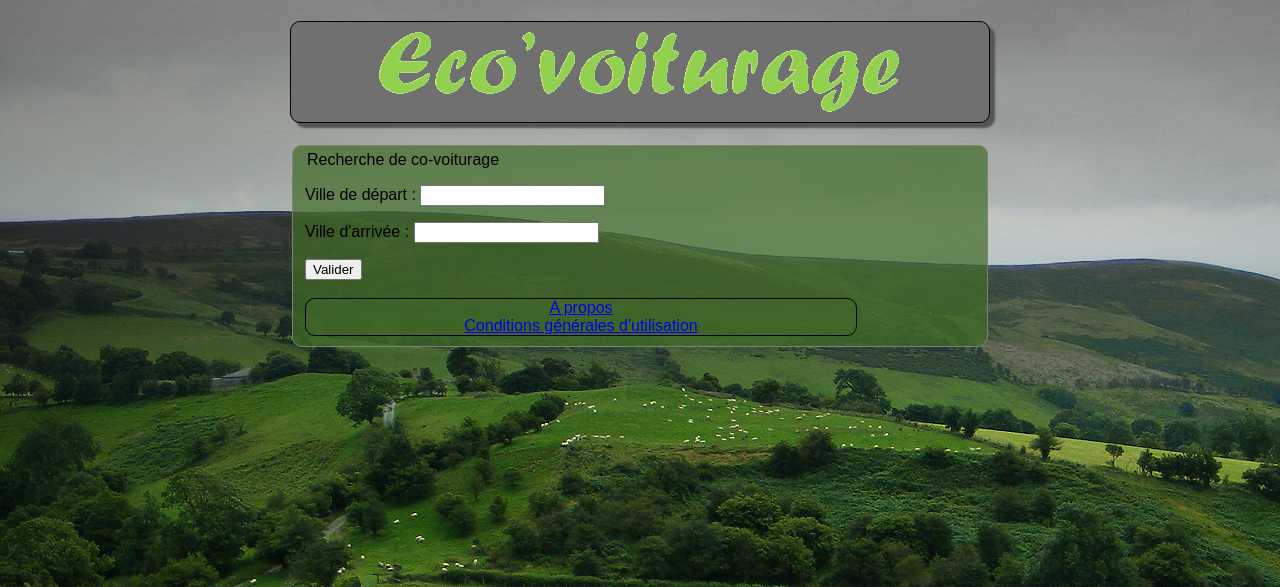
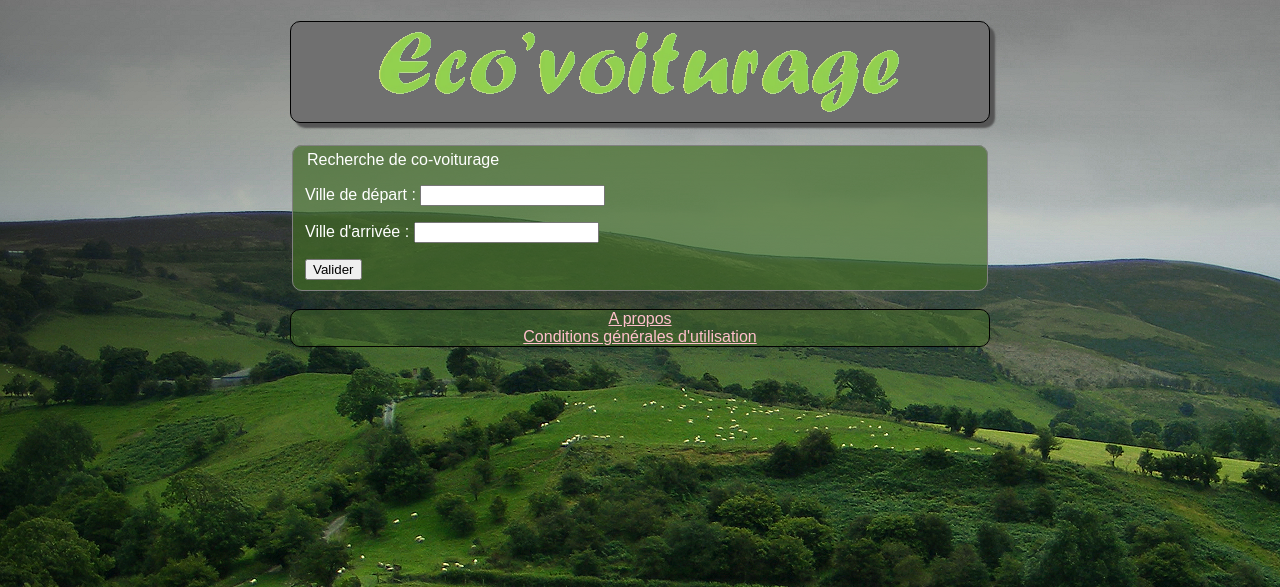
Before and after one commit to randoin/Covoiturage, a PHP site: page /recherche.php in a window 1280 px wide. Shown: the top 587 px of the page. Run offline with PHP 8.4, Linux system fonts and the light colour scheme.

Commit message:
mise a jour css et recherche

```diff
--- a/src/footer.php
+++ b/src/footer.php
@@ -1,7 +1,7 @@
+
+		<footer>
+			<a href="About.html">A propos</a><br>
+			<a href="CGU.html">Conditions générales d'utilisation</a>
+		</footer>
 	</body>
-	<br>
-	<footer>
-		<a href="About.html">A propos</a><br>
-		<a href="CGU.html">Conditions générales d'utilisation</a>
-	</footer>
 </html>
--- a/src/index.php
+++ b/src/index.php
@@ -8,13 +8,13 @@
 				<a href="inscription.php"><input type="button" value="pas encore inscrit ?"></a><br>
 			</fieldset>
 		<?php if(isset($_SESSION['id'])) echo "-->"; else echo "<!--"?>
-
-			<p>Vous êtes connecté</p>
+			<fieldset>
 			<a href="recherche.php"><input type="button" value="Rechercher un covoiturage"></a><br>
 			<a href="proposition.php"><input type="button" value="Proposer un covoiturage"></a>
 			<form action='index.php' method='post'>
 				<input type="submit" name="deco" value="se déconnecter">
 			</form>
+			</fieldset>
 		<?php if(!isset($_SESSION['id'])) echo "-->"; ?>
 
 
--- a/src/recherche.php
+++ b/src/recherche.php
@@ -9,7 +9,7 @@
 
 </form>
 
-</fiedlset>
+</fieldset>
 
 
 <?php
--- a/src/style.css
+++ b/src/style.css
@@ -1,5 +1,6 @@
 body
 {
+	color:white;
 	width : 70%;
 	min-width : 550px;
 	max-width : 700px;
@@ -36,13 +37,13 @@ fieldset
 
 footer
 {
-	/*position: absolute;
-	bottom: 0;*/
-	width: 70%;
-	min-width : 550px;
-	max-width : 700px;
 	background: RGBa(66, 107, 39, 0.5);
 	border : 1px black solid;
 	border-radius : 10px;
 	text-align : center;
 }
+
+a
+{
+	color: pink;
+}
```
